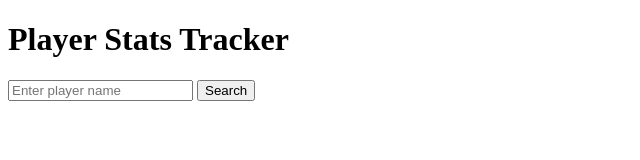
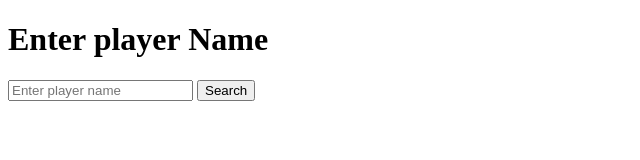
Before and after one commit to Araf02527/Player---stats, a plain HTML site: page index.html in a window 1280 px wide. Shown: the whole page, without its empty margins (0-640 px from the left). Drawn offline with Linux system fonts and the light colour scheme.

Commit message:
Update index.html

```diff
--- a/index.html
+++ b/index.html
@@ -6,7 +6,7 @@
     <title>Player Stats Tracker</title>
 </head>
 <body>
-    <h1>Player Stats Tracker</h1>
+    <h1>Enter player Name</h1>
     <input type="text" id="searchInput" placeholder="Enter player name">
     <button onclick="searchPlayer()">Search</button>
     <div id="result"></div>
```
